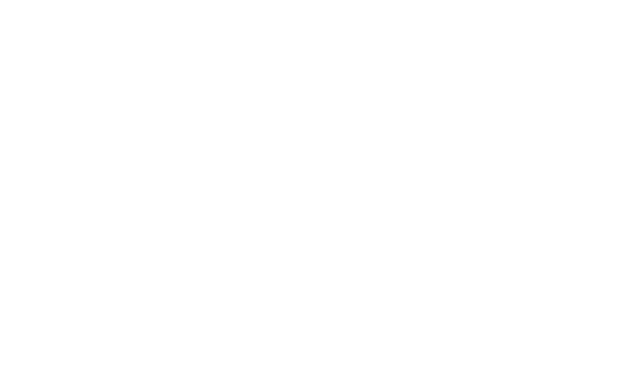
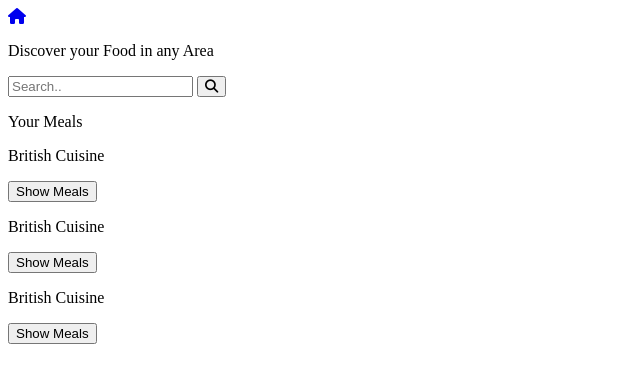
Before and after one commit to GSG-G11/FoodGrid-Mahmoud-Khaled, a plain HTML site: page meals.html in a window 1280 px wide. Shown: the whole page, without its empty margins (0-640 px from the left). Drawn offline with Linux system fonts and the light colour scheme.

Commit message:
create meals page relates #5

```diff
--- a/meals.html
+++ b/meals.html
@@ -1,23 +1,64 @@
 <!DOCTYPE html>
 <html lang="en">
-<head>
-    <meta charset="UTF-8">
-    <meta http-equiv="X-UA-Compatible" content="IE=edge">
-    <meta name="viewport" content="width=device-width, initial-scale=1.0">
+  <head>
+    <meta charset="UTF-8" />
+    <meta http-equiv="X-UA-Compatible" content="IE=edge" />
+    <meta name="viewport" content="width=device-width, initial-scale=1.0" />
     <title>FOODGRID</title>
 
-    <link rel="stylesheet" href="./style.css">
+    <link rel="stylesheet" href="./style.css" />
+  </head>
+  <body>
 
+    <nav class="home">
+        <a href="index.html"><i class="fas fa-home"></i></a>
+    </nav>
 
-</head>
-<body>
+    <p>Discover your Food in any Area</p>
+
+    <div class="search-container">
+        <form action="/action_page.php">
+          <input type="text" placeholder="Search.." name="search">
+          <button type="submit"><i class="fa fa-search"></i></button>
+        </form>
+      </div>
+
+<section  class="sec2">
+<div class="fav">
+ <p>Your Meals</p>
+</div>
 
 
 
+<div class="countrys">
+<div class="cuisine">
+
+    <p class="country"  > British Cuisine  </p>
+    <button class="go-meals">Show Meals</button>
+</div>
+<div class="cuisine">
+
+    <p class="country"  > British Cuisine  </p>
+    <button class="go-meals">Show Meals</button>
+</div>
+<div class="cuisine">
+
+    <p class="country"  > British Cuisine  </p>
+    <button class="go-meals">Show Meals</button>
+</div>
+
+</div>
 
 
-<script src="https://kit.fontawesome.com/57c783de70.js" crossorigin="anonymous"></script>
 
+</section>
+
+
+
+    <script
+      src="https://kit.fontawesome.com/57c783de70.js"
+      crossorigin="anonymous"
+    ></script>
     <script src="script.js"></script>
-</body>
+  </body>
 </html>
```
